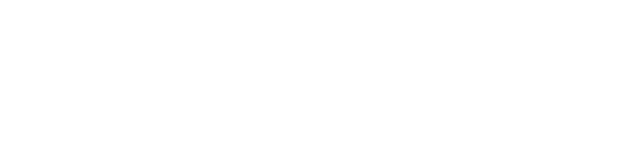
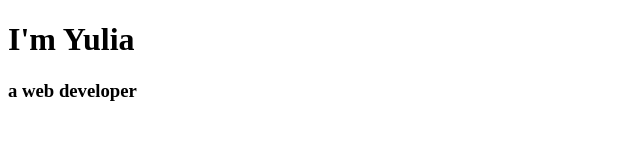
Before and after one commit to Romashaka/CSS-My-Site, a plain HTML site: page index.html in a window 1280 px wide. Shown: the whole page, without its empty margins (0-640 px from the left). Drawn offline with Linux system fonts and the light colour scheme.

Commit message:
Update index.html

```diff
--- a/index.html
+++ b/index.html
@@ -3,11 +3,13 @@
 <html lang="en" dir="ltr">
   <head>
     <meta charset="utf-8">
-    <title>Yuliya Sevostianova</title>
+    <title>Yulia Sevostianova</title>
     <link rel="stylesheet" href="css/styles.css">
     <link rel="icon" href="favicon.ico">
   </head>
   <body>
+    <h1>I'm Yulia</h1>
+    <h3>a web developer</h3>
 
   </body>
 </html>
```
